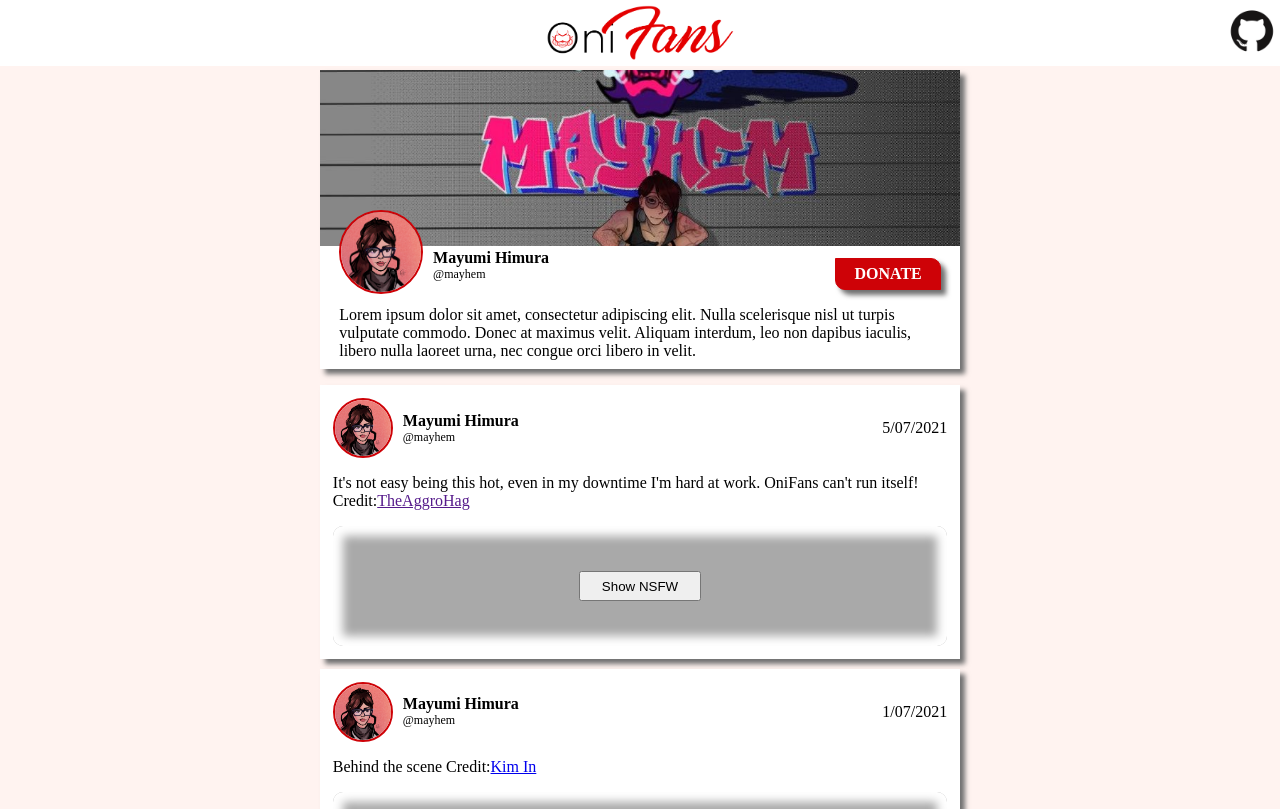
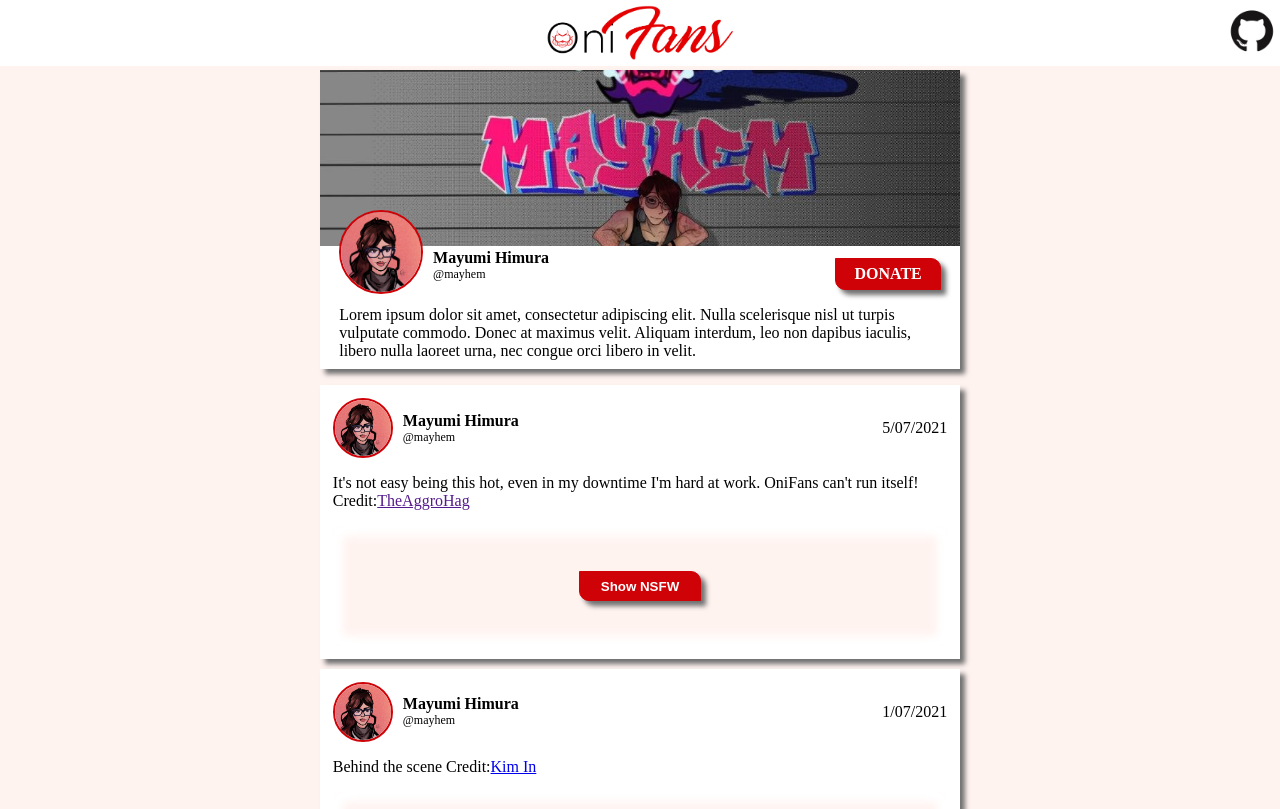
Before and after one commit to Drywock/oni-fans, an Angular app: page / in a window 1280 px wide. Built offline with nearby package versions, Linux system fonts and the light colour scheme.

Commit message:
Improve button

```diff
--- a/src/app/content/post/post.component.scss
+++ b/src/app/content/post/post.component.scss
@@ -58,7 +58,7 @@
 
 .hidder {
     display: flex;
-    background-color: darkgrey;
+    background-color: #fff3f0;
     height: 15vh;
     width: 100%;
     justify-content: center;
@@ -70,4 +70,15 @@
 .btn-show {
     height: 25%;
     width: 20%;
+    background-color: #ce0207;
+    color: white;
+    font-weight: bold;
+    border-radius: 0px 10px;
+    border: 1px solid #ce0207;
+    box-shadow: 5px 5px 5px rgb(112, 112, 112);
 }
+
+.btn-show:hover {
+    color: #ce0207;
+    background-color: white;
+}
```
